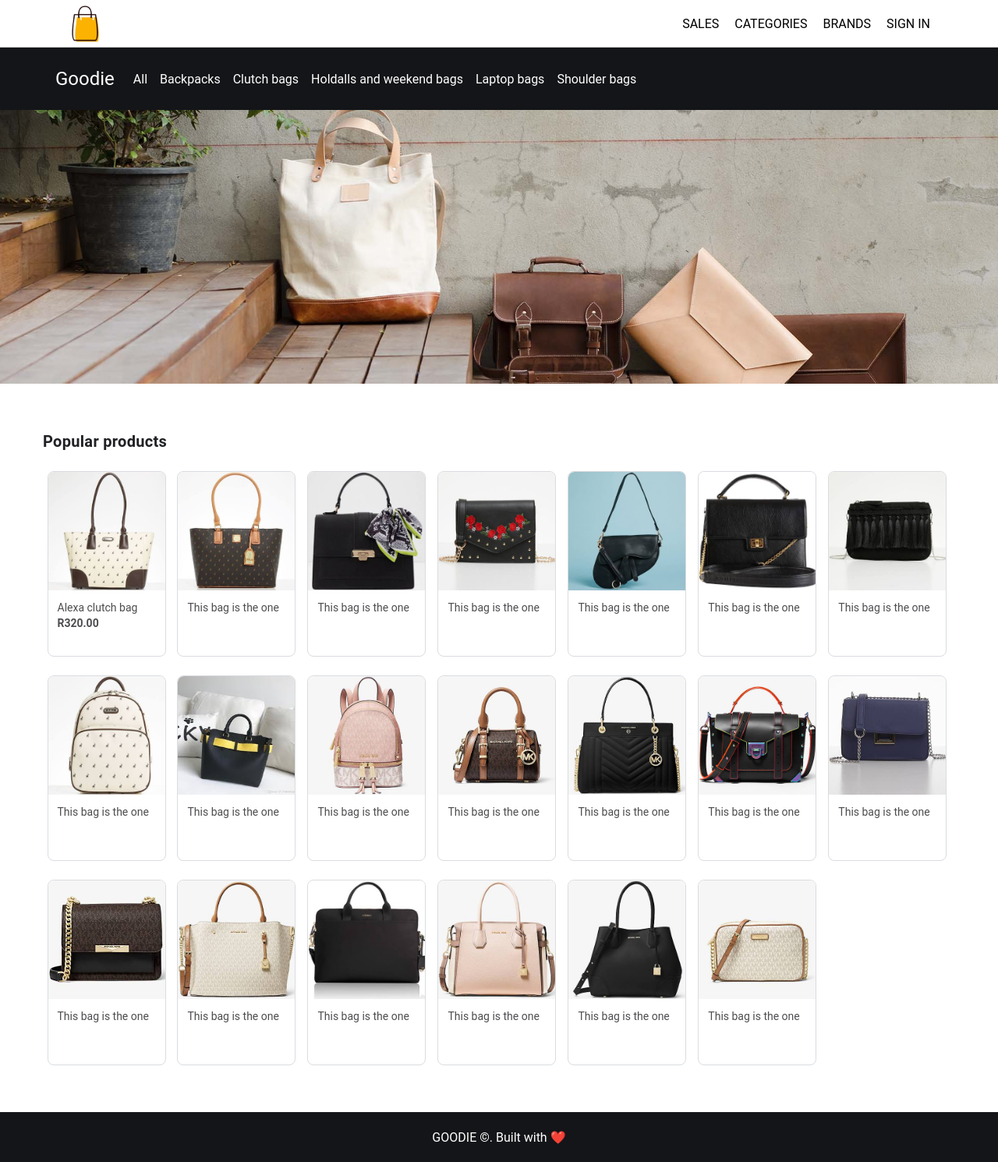
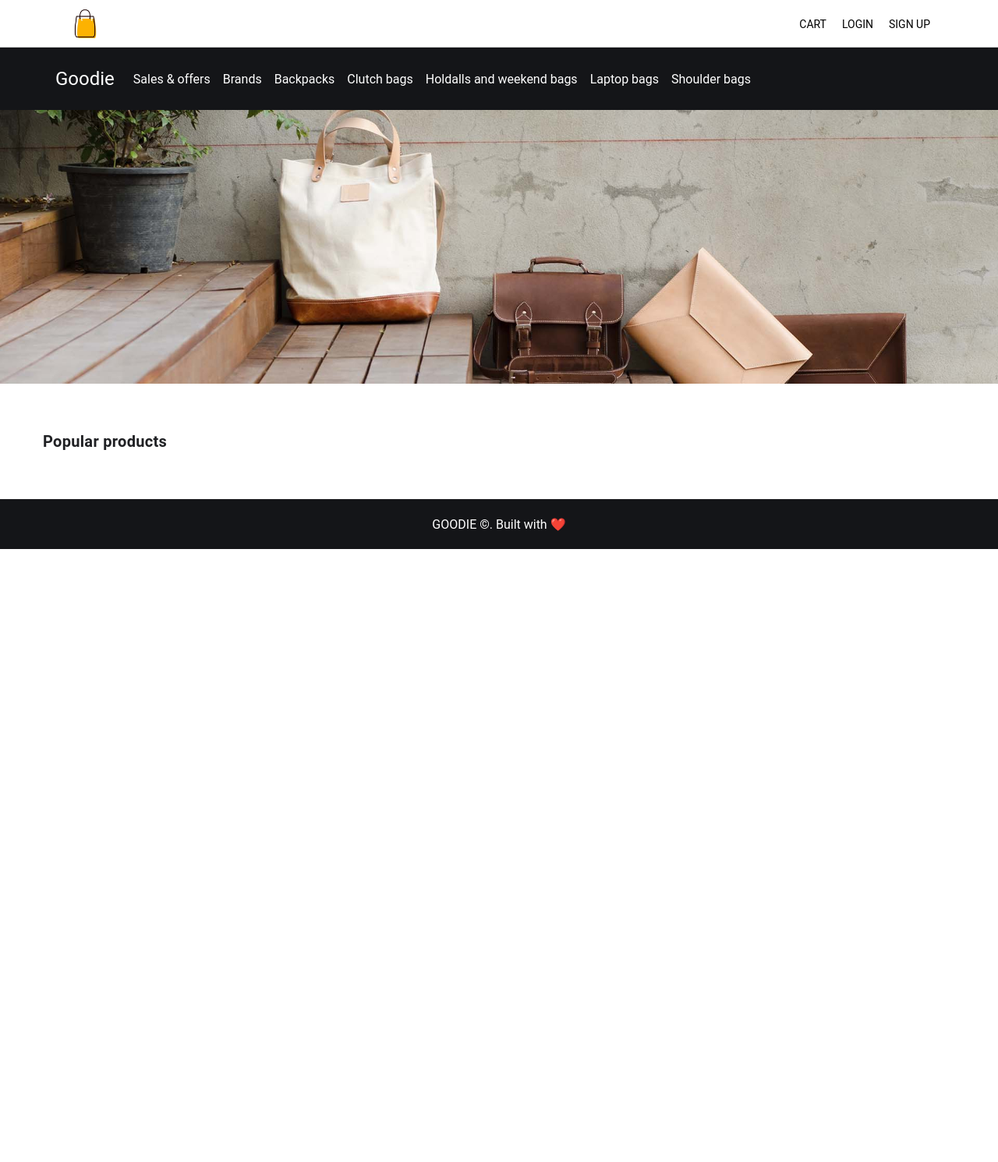
Before and after one commit to Sethabile/goodie, a PHP site: page / in a window 1280 px wide. Shown: the whole page at 78% size. After the commit the page ends 800 px from the top, so only its background shows below. Run offline with PHP 8.4, Linux system fonts and the light colour scheme.

Commit message:
added some php

```diff
--- a/css/styles.css
+++ b/css/styles.css
@@ -10,6 +10,12 @@
     width: 100%;
     max-width: 1170px;
     margin: auto;
+}
+
+.site-title {
+    font-size: 24px;
+    color: white;
+    padding: 16px;
 }
 
 .header {
@@ -25,7 +31,8 @@
 }
 
 .logo {
-    width: 60px;
+    width: 48px;
+    padding: 6px;
 }
 
 img {
@@ -41,21 +48,17 @@
     text-decoration: none;
     color: black;
     padding: 8px;
+    font-size: 14px;
 }
 
-.featured {
-    /* background: #EEE; */
-}
 .featured .container {
     display: flex;
     justify-content: space-around;
     padding: 48px 0;
 }
-.featured div {
-}
+
 .featured img {
     width: 100%;
-    /* max-width: 1170px; */
     display: block;
 }
 
@@ -101,9 +104,8 @@
     font-size:14px;
     line-height:20px;
     padding: 8px 12px;
-    text-size-adjust:100%;
-    white-space:nowrap;
-    width:128px;
+    text-size-adjust: 100%;
+    width: 128px;
 }
 
 .product-price {
@@ -133,12 +135,6 @@
     align-items: center;
 }
 
-.title {
-    font-size: 24px;
-    color: white;
-    padding: 16px;
-}
-
 .category-item {
     padding: 6px 8px;
     color: white;
--- a/index.html
+++ b/index.html
@@ -9,25 +9,24 @@
 </head>
 
 <body>
-
     <div class="header">
         <div class="container">
             <div class="logo">
                 <img src="images/pngtree-shopping-bag-icon.jpg">
             </div>
             <div class="navbar">
-                <a href="#">Sales</a>
-                <a href="#">Categories</a>
-                <a href="#">Brands</a>
-                <a href="#">Sign in</a>
+                <a href="#">Cart</a>
+                <a href="#">Login</a>
+                <a href="#">Sign up</a>
             </div>
         </div>
     </div>
 
     <section class="categories">
         <div class="container">
-            <span class="title">Goodie</span>
-            <a href="#" class="category-item">All</a>
+            <span class="site-title">Goodie</span>
+            <a href="#" class="category-item">Sales & offers</a>
+            <a href="#" class="category-item">Brands</a>
             <a href="#" class="category-item">Backpacks</a>
             <a href="#" class="category-item">Clutch bags</a>
             <a href="#" class="category-item">Holdalls and weekend bags</a>
@@ -44,188 +43,7 @@
         <div class="section-header container">
             Popular products
         </div>
-        <div class="container">
-
-            <div class="product-container">
-                <div class="product-item">
-                    <div class="product-image"><img src="./images/products/images.jpeg" /></div>
-                    <div class="product-details">
-                        <div class="product-name">Alexa clutch bag</div>
-                        <div class="product-price">R320.00</div>
-                    </div>
-                </div>
-            </div>
-
-            <div class="product-container">
-                <div class="product-item">
-                    <div class="product-image"><img src="./images/products/images (1).jpeg" /></div>
-                    <div class="product-details">
-                        This bag is the one
-                    </div>
-                </div>
-            </div>
-
-            <div class="product-container">
-                <div class="product-item">
-                    <div class="product-image"><img src="./images/products/images (2).jpeg" /></div>
-                    <div class="product-details">
-                        This bag is the one
-                    </div>
-                </div>
-            </div>
-
-            <div class="product-container">
-                <div class="product-item">
-                    <div class="product-image"><img src="./images/products/images (3).jpeg" /></div>
-                    <div class="product-details">
-                        This bag is the one
-                    </div>
-                </div>
-            </div>
-
-            <div class="product-container">
-                <div class="product-item">
-                    <div class="product-image"><img src="./images/products/images (4).jpeg" /></div>
-                    <div class="product-details">
-                        This bag is the one
-                    </div>
-                </div>
-            </div>
-
-            <div class="product-container">
-                <div class="product-item">
-                    <div class="product-image"><img src="./images/products/images (5).jpeg" /></div>
-                    <div class="product-details">
-                        This bag is the one
-                    </div>
-                </div>
-            </div>
-
-            <div class="product-container">
-                <div class="product-item">
-                    <div class="product-image"><img src="./images/products/images (6).jpeg" /></div>
-                    <div class="product-details">
-                        This bag is the one
-                    </div>
-                </div>
-            </div>
-
-            <div class="product-container">
-                <div class="product-item">
-                    <div class="product-image"><img src="./images/products/images (7).jpeg" /></div>
-                    <div class="product-details">
-                        This bag is the one
-                    </div>
-                </div>
-            </div>
-
-            <div class="product-container">
-                <div class="product-item">
-                    <div class="product-image"><img src="./images/products/images (8).jpeg" /></div>
-                    <div class="product-details">
-                        This bag is the one
-                    </div>
-                </div>
-            </div>
-
-            <div class="product-container">
-                <div class="product-item">
-                    <div class="product-image"><img src="./images/products/images (9).jpeg" /></div>
-                    <div class="product-details">
-                        This bag is the one
-                    </div>
-                </div>
-            </div>
-
-            <div class="product-container">
-                <div class="product-item">
-                    <div class="product-image"><img src="./images/products/images (10).jpeg" /></div>
-                    <div class="product-details">
-                        This bag is the one
-                    </div>
-                </div>
-            </div>
-
-            <div class="product-container">
-                <div class="product-item">
-                    <div class="product-image"><img src="./images/products/images (11).jpeg" /></div>
-                    <div class="product-details">
-                        This bag is the one
-                    </div>
-                </div>
-            </div>
-
-            <div class="product-container">
-                <div class="product-item">
-                    <div class="product-image"><img src="./images/products/images (12).jpeg" /></div>
-                    <div class="product-details">
-                        This bag is the one
-                    </div>
-                </div>
-            </div>
-
-            <div class="product-container">
-                <div class="product-item">
-                    <div class="product-image"><img src="./images/products/images (13).jpeg" /></div>
-                    <div class="product-details">
-                        This bag is the one
-                    </div>
-                </div>
-            </div>
-
-            <div class="product-container">
-                <div class="product-item">
-                    <div class="product-image"><img src="./images/products/images (14).jpeg" /></div>
-                    <div class="product-details">
-                        This bag is the one
-                    </div>
-                </div>
-            </div>
-
-            <div class="product-container">
-                <div class="product-item">
-                    <div class="product-image"><img src="./images/products/images (15).jpeg" /></div>
-                    <div class="product-details">
-                        This bag is the one
-                    </div>
-                </div>
-            </div>
-
-            <div class="product-container">
-                <div class="product-item">
-                    <div class="product-image"><img src="./images/products/images (16).jpeg" /></div>
-                    <div class="product-details">
-                        This bag is the one
-                    </div>
-                </div>
-            </div>
-
-            <div class="product-container">
-                <div class="product-item">
-                    <div class="product-image"><img src="./images/products/images (17).jpeg" /></div>
-                    <div class="product-details">
-                        This bag is the one
-                    </div>
-                </div>
-            </div>
-
-            <div class="product-container">
-                <div class="product-item">
-                    <div class="product-image"><img src="./images/products/images (18).jpeg" /></div>
-                    <div class="product-details">
-                        This bag is the one
-                    </div>
-                </div>
-            </div>
-
-            <div class="product-container">
-                <div class="product-item">
-                    <div class="product-image"><img src="./images/products/images (19).jpeg" /></div>
-                    <div class="product-details">
-                        This bag is the one
-                    </div>
-                </div>
-            </div>
+        <div class="products container">
 
         </div>
     </div>
@@ -233,6 +51,37 @@
     <div class="footer">
         GOODIE &copy;. Built with ❤️
     </div>
+
+    <script>
+        const buildElement = html => {
+            const template = document.createElement('template')
+            template.innerHTML = html
+            console.log('template', template.content)
+            return template.content
+        }
+        // get products
+        fetch('http://localhost:8080/goodie/api/').then(function(response) {
+            return response.json()
+        }).then(function(data) {
+            console.log(data)
+            const productsContainer = document.querySelector('.products.container')
+            console.log('productsContainer', productsContainer)
+            data.forEach(product => {
+                productsContainer.append(buildElement(`
+                    <div class="product-container">
+                        <div class="product-item">
+                            <div class="product-image"><img src="images/products/${product.image}" /></div>
+                            <div class="product-details">
+                                ${product.name}
+                            </div>
+                        </div>
+                    </div>
+                `))
+            })
+        }).catch(function() {
+            // there is an error. do something about it
+        });
+    </script>
 </body>
 
 </html>
```
Also changed, not shown: api/index.php (added, +27 -0 lines).
